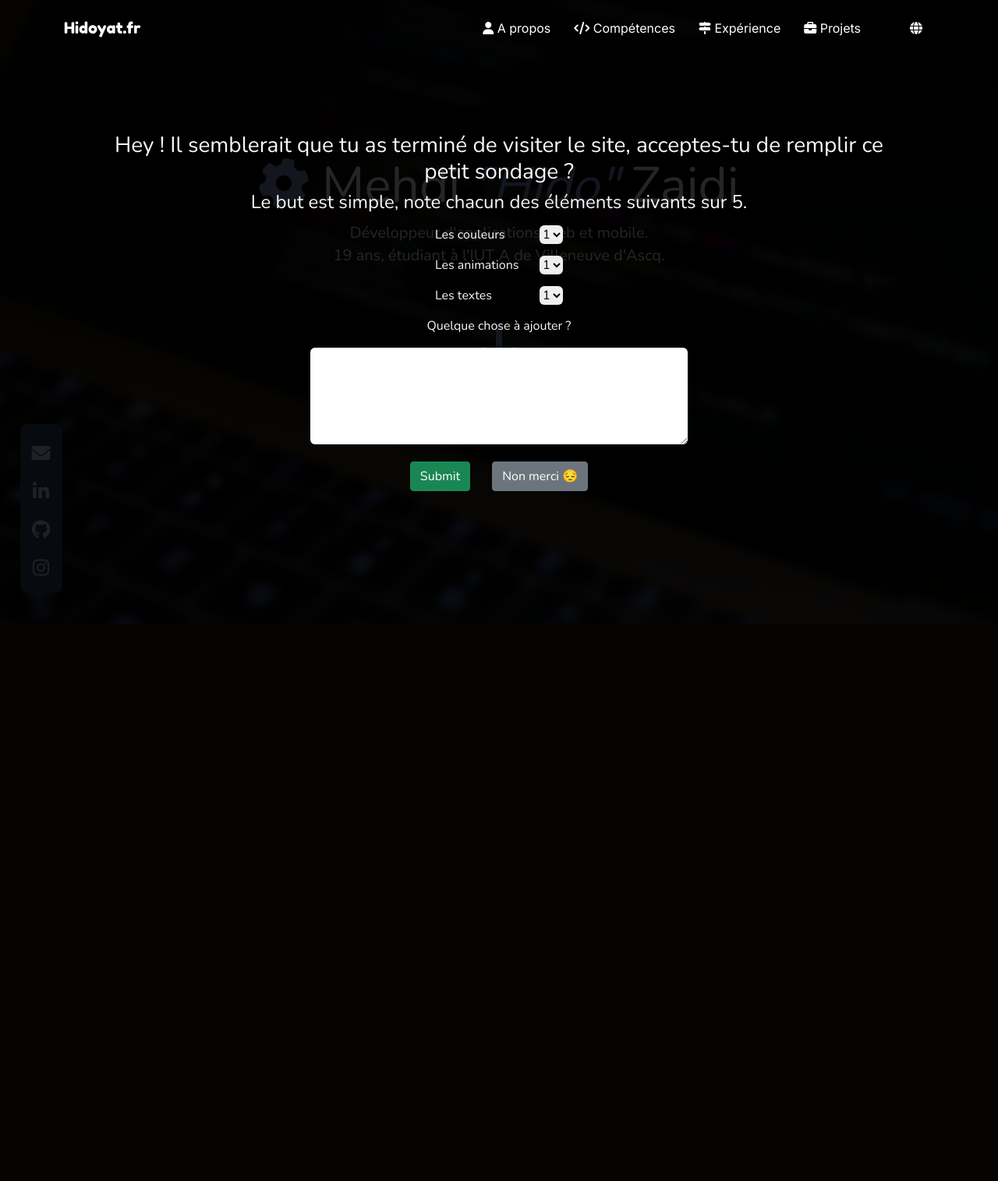
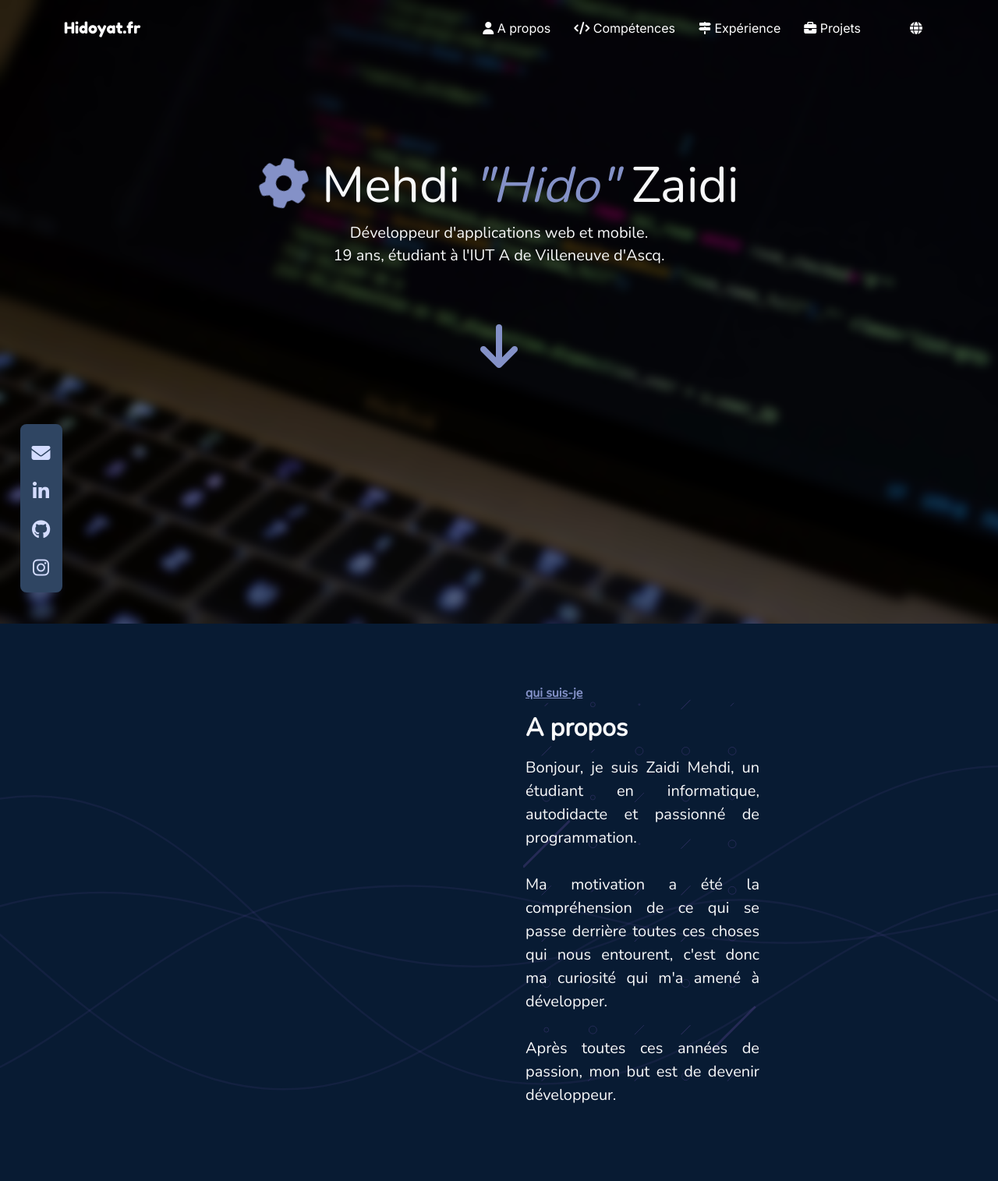
Before and after one commit to Hidoyatmz/hidoyat.fr, a PHP site: page / in a window 1280 px wide. Shown: the top 1515 px of the page at 78% size. Before the commit the page ends 800 px from the top, so only its background shows below. Run offline with PHP 8.4, Linux system fonts and the light colour scheme; data that the repository does not hold is empty; some libraries are stand-ins or nearby versions.

Commit message:
remove poll 4.0.1

```diff
--- a/index.php
+++ b/index.php
@@ -7,12 +7,8 @@ error_reporting(E_ALL);
 require 'src/Database.php';
 require 'src/Timeline.php';
 require 'src/Project.php';
-require 'src/Poll.php';
-require 'src/functions/getUserIP.php';
+
 $pdoIntance = Database::getPdo();
-if(isset($_POST['colors'])){
-    Poll::sendPoll($pdoIntance, [getUserIp(), $_POST['colors'],$_POST['anims'],$_POST['texts'],$_POST['add']]);
-}
 ?>
 
 <head>
@@ -186,64 +182,10 @@ if(isset($_POST['colors'])){
         </div>
     </section>
     <!-- Start pool -->
-    <section class="pool" id="poll-popup">
-        <div>
-            <h3 class="translate" translate="intro-poll"></h3>
-            <h4 class="translate" translate="desc-poll"></h4>
-            <form method="post">
-                <div>
-                    <label for="select-colors" class="translate" translate="colors-poll">Les couleurs: </label>
-                    <select name="colors" id="select-colors">
-                        <?php
-                            for ($i=1; $i <= 5 ; $i++) {
-                                echo "<option value='" . $i . "'>". $i ."</option>";
-                            }
-                        ?>
-                    </select>
-                </div>
-                <div>
-                    <label for="select-anims" class="translate" translate="anims-poll">Les animations: </label>
-                    <select name="anims" id="select-anims">
-                        <?php
-                            for ($i=1; $i <= 5 ; $i++) {
-                                echo "<option value='" . $i . "'>". $i ."</option>";
-                            }
-                        ?>
-                    </select>
-                </div>
-                <div>
-                    <label for="select-texts" class="translate" translate="texts-poll">Les textes: </label>
-                    <select name="texts" id="select-texts">
-                        <?php
-                            for ($i=1; $i <= 5 ; $i++) {
-                                echo "<option value='" . $i . "'>". $i ."</option>";
-                            }
-                        ?>
-                    </select>
-                </div>
-                <div>
-                    <p class="translate" translate="toadd-poll"></p>
-                    <div>
-                        <textarea name="add" id="add" cols="50" rows="5"></textarea>
-                    </div>
-                </div>
-                <div>
-                    <input type="submit" name="poll" class="btn btn-success translate" translate="submit">
-                    <p class="btn btn-secondary m-0 ms-4 translate" onclick="dismissPoll()" translate="no-poll"></p>
-                </div>
-            </form>
-        </div>
-    </section>
     <!-- end pool -->
     <script src="js/navbar.js" defer></script>
     <script src="js/translate.js" defer></script>
     <script src="js/theme.js" defer></script>
-    <script>
-        function dismissPoll() {
-            let popup = document.getElementById("poll-popup");
-            popup.style.display = "none";
-        }
-    </script>
     <script src="https://unpkg.com/swiper@7/swiper-bundle.min.js"></script>
     <script src="https://unpkg.com/aos@2.3.1/dist/aos.js"></script>
     <script src="js/swiper-register.js" defer></script>
--- a/js/navbar.js
+++ b/js/navbar.js
@@ -3,11 +3,6 @@ let done = false;
 let pollDone = false;
 window.onscroll = function () {
     "use strict";
-    let height = document.documentElement.scrollHeight;
-    if(!pollDone && (height == (window.scrollY + window.innerHeight))){
-        pollDone = true;
-        showPoll();
-    }
     if (window.scrollY >= 200) {
         if (!done) {
             done = true;
@@ -18,13 +13,3 @@ window.onscroll = function () {
         navbar.classList.remove("navbar-scrolled");
     }
 };
-
-function dismissPoll() {
-    let popup = document.getElementById("poll-popup");
-    popup.style.display = "none";
-}
-
-function showPoll(){
-    let popup = document.getElementById("poll-popup");
-    popup.style.display = "flex";
-}
```
